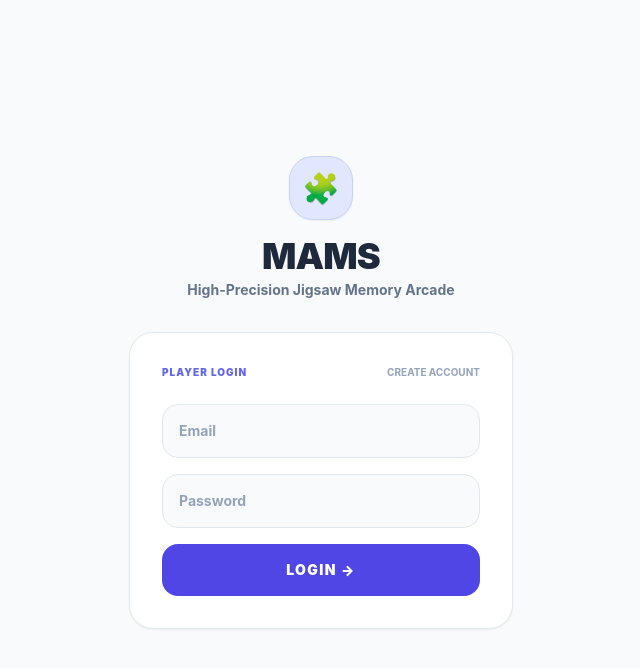
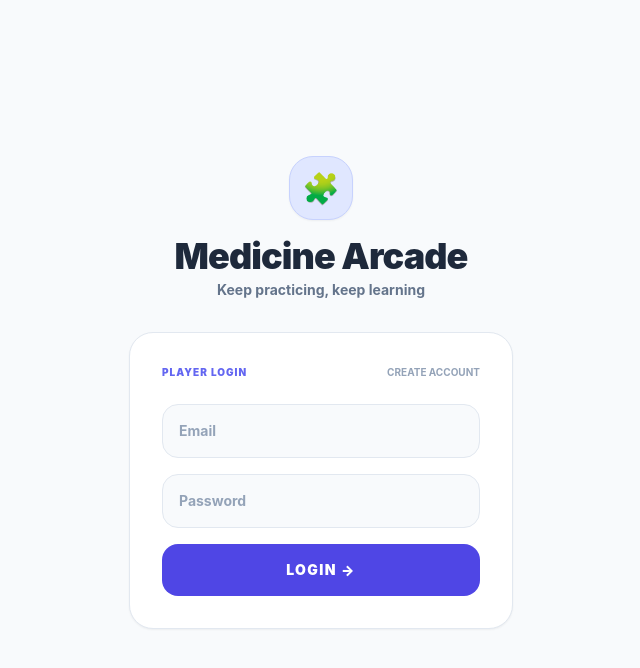
Before and after one commit to bhavanipudi99-commits/Crack-Criteria-, a React (Vite) app: page / in a window 1280 px wide. Shown: the top 668 px of the page, without its empty margins (319-959 px from the left). Built offline with nearby package versions, Linux system fonts and the light colour scheme; no server answers; the database is empty.

Commit message:
chore: update app name to Medicine Arcade and tagline

```diff
--- a/src/components/screens/AuthScreen.jsx
+++ b/src/components/screens/AuthScreen.jsx
@@ -41,8 +41,8 @@ export default function AuthScreen({ setScreen, adminPassword, setAdminPassword
           <div className="inline-flex items-center justify-center w-16 h-16 rounded-3xl bg-indigo-100 text-indigo-600 mb-4 shadow-sm border border-indigo-200">
             <span className="text-3xl">🧩</span>
           </div>
-          <h1 className="text-4xl font-black text-slate-800 tracking-tight">MAMS</h1>
-          <p className="text-slate-500 font-bold text-sm mt-1">High-Precision Jigsaw Memory Arcade</p>
+          <h1 className="text-4xl font-black text-slate-800 tracking-tight">Medicine Arcade</h1>
+          <p className="text-slate-500 font-bold text-sm mt-1">Keep practicing, keep learning</p>
         </div>
 
         <div className="bg-white border border-slate-200 rounded-3xl p-8 mb-4 shadow-sm">
```
